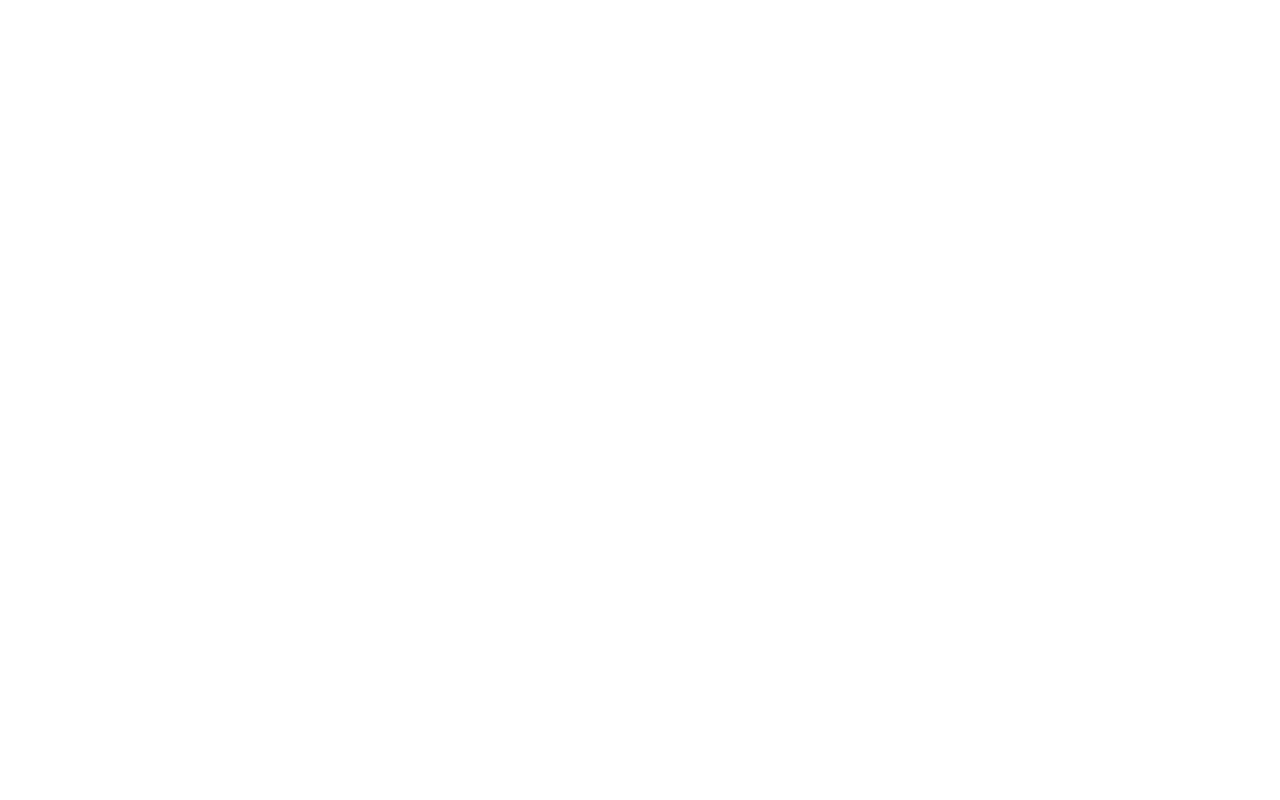
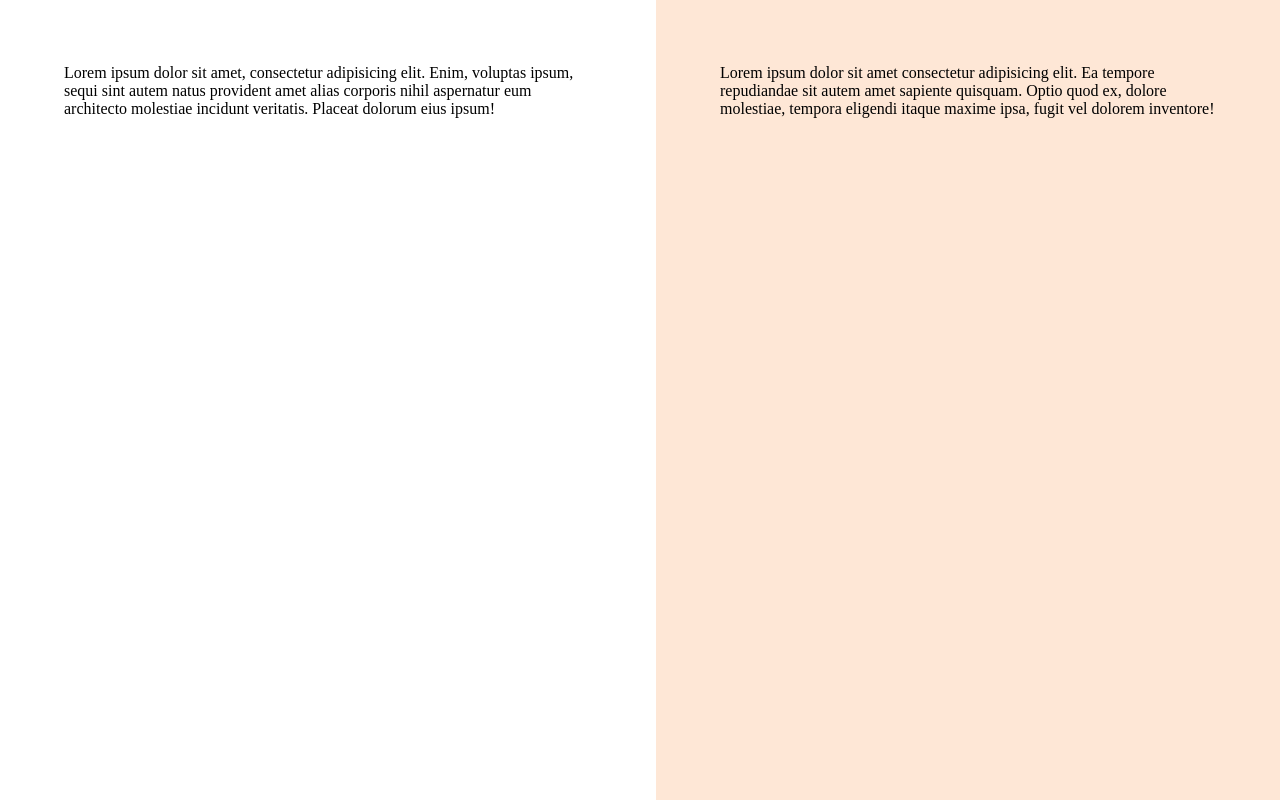
Before and after one commit to ericlimapd/projeto-matricula, a plain HTML site: page index.html in a window 1280 px wide. Drawn offline with Linux system fonts and the light colour scheme.

Commit message:
layout css

```diff
--- a/index.html
+++ b/index.html
@@ -14,5 +14,25 @@
       rel="stylesheet"
     />
   </head>
-  <body></body>
+  <body>
+    <div id="app">
+      <main>
+        <div class="main-container">
+          Lorem ipsum dolor sit amet, consectetur adipisicing elit. Enim,
+          voluptas ipsum, sequi sint autem natus provident amet alias corporis
+          nihil aspernatur eum architecto molestiae incidunt veritatis. Placeat
+          dolorum eius ipsum!
+        </div>
+      </main>
+
+      <aside>
+        <div class="aside-container">
+          Lorem ipsum dolor sit amet consectetur adipisicing elit. Ea tempore
+          repudiandae sit autem amet sapiente quisquam. Optio quod ex, dolore
+          molestiae, tempora eligendi itaque maxime ipsa, fugit vel dolorem
+          inventore!
+        </div>
+      </aside>
+    </div>
+  </body>
 </html>
--- a/styles/global.css
+++ b/styles/global.css
@@ -21,3 +21,7 @@
   --stroke-highlight: #f3541c;
   --semantic-error: #dc2626;
 }
+
+body {
+  overflow: hidden;
+}
--- a/styles/index.css
+++ b/styles/index.css
@@ -1 +1,2 @@
 @import url(global.css);
+@import url(layout.css);
--- /dev/null
+++ b/styles/layout.css
@@ -0,0 +1,26 @@
+#app {
+  display: grid;
+  grid-template-columns: 51.25% 48.75%;
+
+  height: 100vh;
+  overflow: hidden;
+}
+
+main {
+  overflow: auto;
+  padding: 4rem;
+
+  & .main-container {
+    max-width: 33rem;
+    margin-left: auto;
+  }
+}
+
+aside {
+  background-color: var(--surface-secondary);
+  padding: 4rem;
+
+  & .aside-container {
+    max-width: 31rem;
+  }
+}
```
